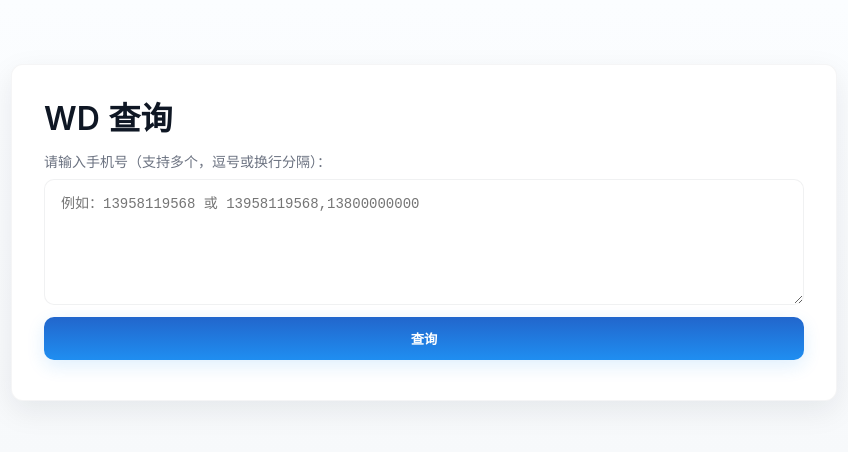
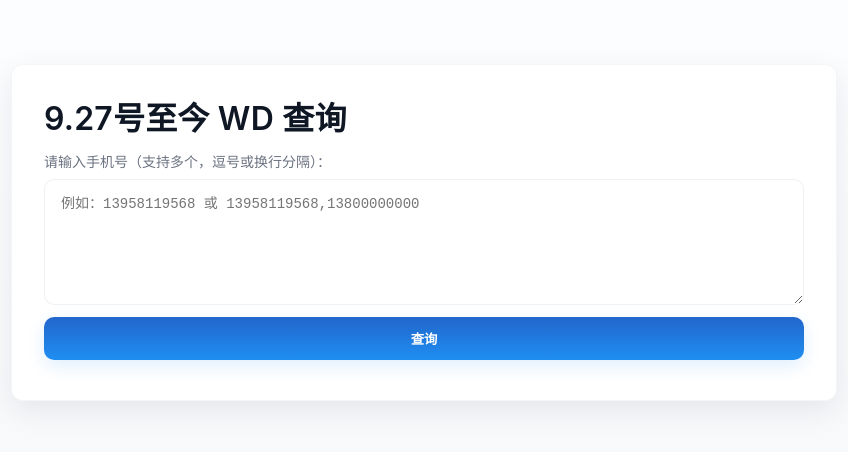
Before and after one commit to Bingo95/query-user-wd, a plain HTML site: page index.html in a window 1280 px wide. Shown: the whole page, without its empty margins (216-1064 px from the left). Drawn offline with Linux system fonts and the light colour scheme.

Commit message:
Update index.html

```diff
--- a/index.html
+++ b/index.html
@@ -8,7 +8,7 @@
   </head>
   <body>
     <main class="container">
-      <h1>WD 查询</h1>
+      <h1>9.27号至今 WD 查询</h1>
 
       <label for="mobile">请输入手机号（支持多个，逗号或换行分隔）：</label>
       <div class="row-col">
```
